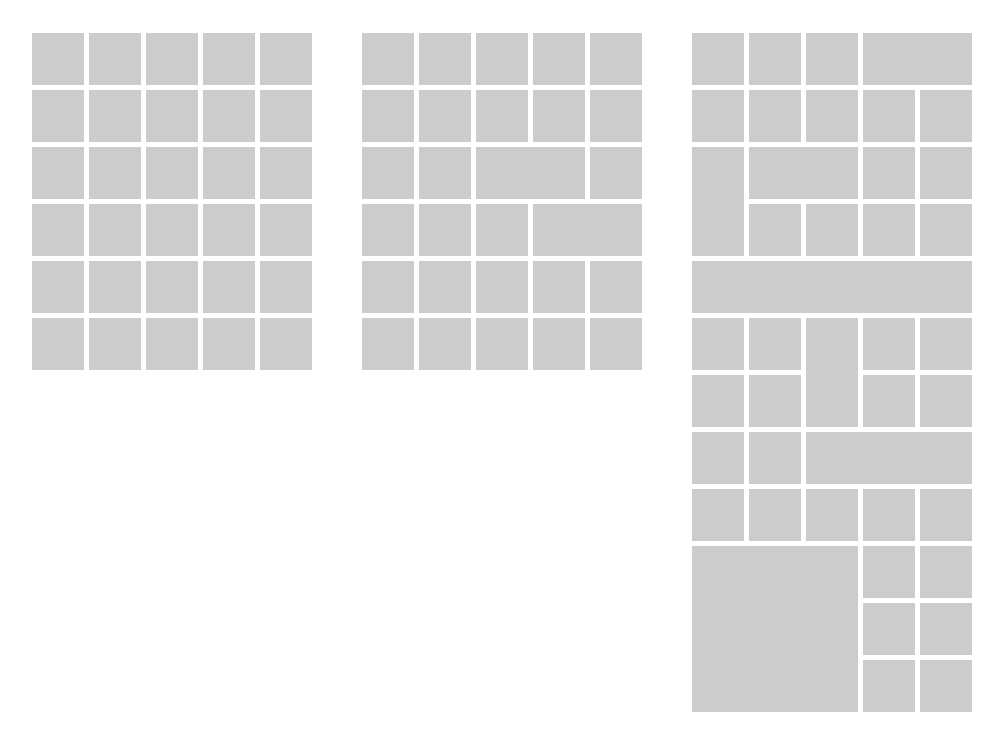
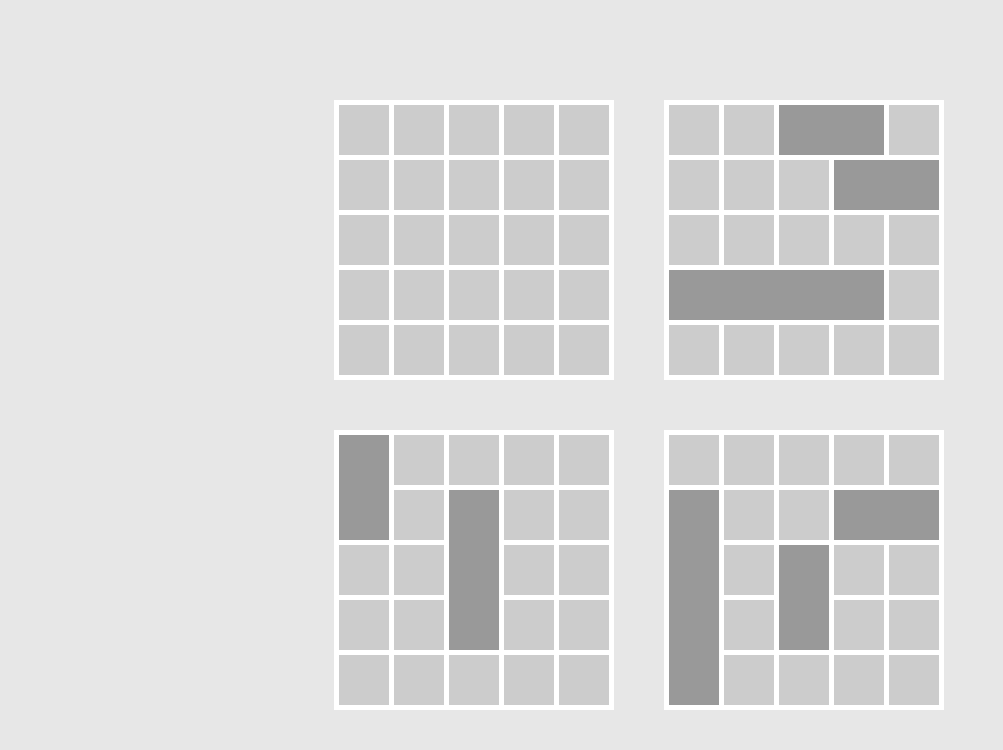
Before and after one commit to gajus/wholly, a website: page demo/index.html in a window 1280 px wide. Shown: the whole page, without its empty margins (1-1004 px from the left). Drawn offline with nearby package versions, Linux system fonts and the light colour scheme.

Commit message:
New demo utilising row highlighting capabilities.

```diff
--- a/demo/index.html
+++ b/demo/index.html
@@ -2,16 +2,9 @@
 <html>
 <head>
     <script src="//code.jquery.com/jquery-1.11.0.min.js"></script>
-    <script src="../jquery.wholly.js"></script>
+    <script src="../src/wholly.js"></script>
 
-    <style>
-    table { table-layout: fixed; border-collapse: collapse; margin: 20px; float: left; }
-    th,
-    td { width: 50px; height: 50px; background: #ccc; border: 5px solid #fff; }
-
-    th.wholly-highlight,
-    td.wholly-highlight { background: #3879D9; }
-    </style>
+    <link rel="stylesheet" type="text/css" href="./static/css/demo.css">
 
     <script>
     $(function () {
@@ -19,27 +12,27 @@
 
         table.wholly();
 
-        table.on('wholly.mouseenter', 'td, th', function () {
-            $(this).addClass('wholly-highlight');
+        table.on('wholly.mouseenter-horizontal', 'td', function () {
+            $(this).addClass('wholly-highlight-horizontal');
         });
 
-        table.on('wholly.mouseleave', 'td, th', function () {
-            $(this).removeClass('wholly-highlight');
+        table.on('wholly.mouseleave-horizontal', 'td', function () {
+            $(this).removeClass('wholly-highlight-horizontal');
+        });
+
+        table.on('wholly.mouseenter-vertical', 'td', function () {
+            $(this).addClass('wholly-highlight-vertical');
+        });
+
+        table.on('wholly.mouseleave-vertical', 'td', function () {
+            $(this).removeClass('wholly-highlight-vertical');
         });
     });
     </script>
 </head>
 <body>
-    <table>
-        <thead>
-            <tr>
-                <th></th>
-                <th></th>
-                <th></th>
-                <th></th>
-                <th></th>
-            </tr>
-        </thead>
+    <div id="demo">
+        <table class="example-basic">
             <tbody>
                 <tr>
                     <td></td>
@@ -69,8 +62,6 @@
                     <td></td>
                     <td></td>
                 </tr>
-        </tbody>
-        <tfoot>
                 <tr>
                     <td></td>
                     <td></td>
@@ -78,26 +69,10 @@
                     <td></td>
                     <td></td>
                 </tr>
-        </tfoot>
+            </tbody>
         </table>
 
-    <table>
-        <thead>
-            <tr>
-                <th></th>
-                <th></th>
-                <th></th>
-                <th></th>
-                <th></th>
-            </tr>
-            <tr>
-                <th></th>
-                <th></th>
-                <th></th>
-                <th></th>
-                <th></th>
-            </tr>
-        </thead>
+        <table class="example-horizontal">
             <tbody>
                 <tr>
                     <td></td>
@@ -118,8 +93,10 @@
                     <td></td>
                     <td></td>
                 </tr>
-        </tbody>
-        <tfoot>
+                <tr>
+                    <td colspan="4"></td>
+                    <td></td>
+                </tr>
                 <tr>
                     <td></td>
                     <td></td>
@@ -127,11 +104,84 @@
                     <td></td>
                     <td></td>
                 </tr>
-        </tfoot>
+            </tbody>
         </table>
 
-    <table>
-        <thead>
+        <table class="example-vertical">
+            <tbody>
+                <tr>
+                    <td rowspan="2"></td>
+                    <td></td>
+                    <td></td>
+                    <td></td>
+                    <td></td>
+                </tr>
+                <tr>
+                    <td></td>
+                    <td rowspan="3"></td>
+                    <td></td>
+                    <td></td>
+                </tr>
+                <tr>
+                    <td></td>
+                    <td></td>
+                    <td></td>
+                    <td></td>
+                </tr>
+                <tr>
+                    <td></td>
+                    <td></td>
+                    <td></td>
+                    <td></td>
+                </tr>
+                <tr>
+                    <td></td>
+                    <td></td>
+                    <td></td>
+                    <td></td>
+                    <td></td>
+                </tr>
+            </tbody>
+        </table>
+
+        <table class="example-full">
+            <tbody>
+                <tr>
+                    <td></td>
+                    <td></td>
+                    <td></td>
+                    <td></td>
+                    <td></td>
+                </tr>
+                <tr>
+                    <td rowspan="4"></td>
+                    <td></td>
+                    <td></td>
+                    <td colspan="2"></td>
+                </tr>
+                <tr>
+                    <td></td>
+                    <td rowspan="2"></td>
+                    <td></td>
+                    <td></td>
+                </tr>
+                <tr>
+                    <td></td>
+                    <td></td>
+                    <td></td>
+                </tr>
+                <tr>
+                    <td></td>
+                    <td></td>
+                    <td></td>
+                    <td></td>
+                </tr>
+            </tbody>
+        </table>
+    </div>
+
+    <!--<table>
+        <tbody>
             <tr>
                 <td></td>
                 <td></td>
@@ -139,27 +189,24 @@
                 <td colspan="2"></td>
             </tr>
             <tr>
-                <th></th>
-                <th></th>
-                <th></th>
-                <th></th>
-                <th></th>
+                <td></td>
+                <td></td>
+                <td></td>
+                <td></td>
+                <td></td>
             </tr>
             <tr>
-                <th rowspan="2"></th>
-                <th colspan="2"></th>
-                <th></th>
-                <th></th>
+                <td rowspan="2"></td>
+                <td colspan="2"></td>
+                <td></td>
+                <td></td>
             </tr>
             <tr>
-                <th></th>
-                <th></th>
-                <th></th>
-                <th></th>
+                <td></td>
+                <td></td>
+                <td></td>
+                <td></td>
             </tr>
-        </thead>
-
-        <tbody>
             <tr>
                 <td colspan="5"></td>
             </tr>
@@ -181,9 +228,6 @@
                 <td></td>
                 <td colspan="3"></td>
             </tr>
-        </tbody>
-
-        <tfoot>
             <tr>
                 <td></td>
                 <td></td>
@@ -204,7 +248,7 @@
                 <td></td>
                 <td></td>
             </tr>
-        </tfoot>
-    </table>
+        </tbody>
+    </table>-->
 </body>
 </html>
--- /dev/null
+++ b/demo/static/css/demo.scss
@@ -0,0 +1,38 @@
+body {
+    background: #E7E7E7;
+}
+
+#demo {
+    width: 610px; overflow: hidden; margin: 100px auto;
+
+    .example-horizontal,
+    .example-full {
+        margin-left: 50px;
+    }
+
+    .example-vertical,
+    .example-full {
+        margin-top: 50px;
+    }
+}
+
+table { table-layout: fixed; border-collapse: collapse; float: left; }
+
+td { width: 50px; height: 50px; padding: 0; background: #ccc; border: 5px solid #fff; }
+
+td[colspan],
+td[rowspan] {
+    background: #999;
+}
+
+td.wholly-highlight-horizontal {
+    background: #59ABE3;
+}
+
+td.wholly-highlight-vertical {
+    background: #FF4539;
+}
+
+td:hover {
+    background: #F5AB35;
+}
```
Also changed, not shown: demo/static/css/demo.css (added), demo/static/image/example-use-case.png (added), demo/static/image/wholly.gif (added), 1 other file. Lines whose indentation alone changed are shown as unchanged.
